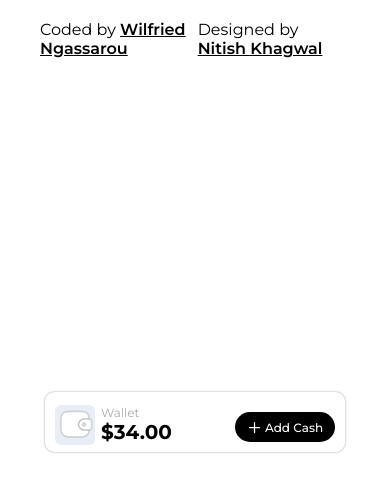
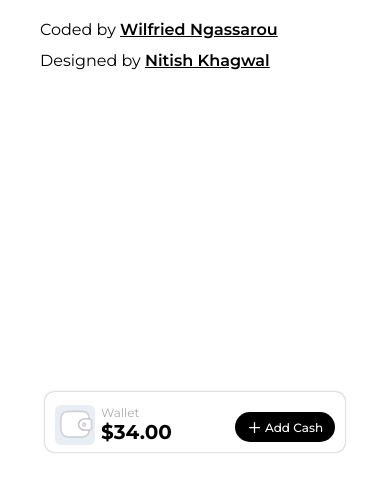
Before and after one commit to wilfriedNgassarou/add-card-disclosure-interaction, a React (Vite) app: page / in a window 390 px wide. Shown: the top 492 px of the page. Built offline with nearby package versions, Linux system fonts and the light colour scheme.

Commit message:
Fix taille credit sur mobile

```diff
--- a/src/styles/credits.scss
+++ b/src/styles/credits.scss
@@ -1,11 +1,18 @@
 .credits {
   position: absolute;
   display: flex;
-  justify-content: space-between;
+  justify-content: center;
+  flex-direction: column;
+  gap: 12px;
   top: 20px;
   width: 100%;
   left: 0;
   padding: 0px 40px;
+
+  @media (min-width: 992px) {
+    justify-content: space-between;
+    flex-direction: row;
+  }
 
   a {
     color: black;
--- a/src/styles/index.css
+++ b/src/styles/index.css
@@ -470,11 +470,19 @@ body {
 .credits {
   position: absolute;
   display: flex;
-  justify-content: space-between;
+  justify-content: center;
+  flex-direction: column;
+  gap: 12px;
   top: 20px;
   width: 100%;
   left: 0;
   padding: 0px 40px;
+}
+@media (min-width: 992px) {
+  .credits {
+    justify-content: space-between;
+    flex-direction: row;
+  }
 }
 .credits a {
   color: black;
```
Also changed, not shown: 1 other file (tests, documents, lock files or other folders).
